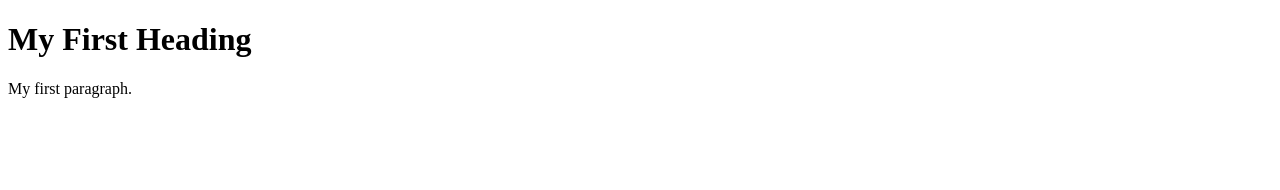
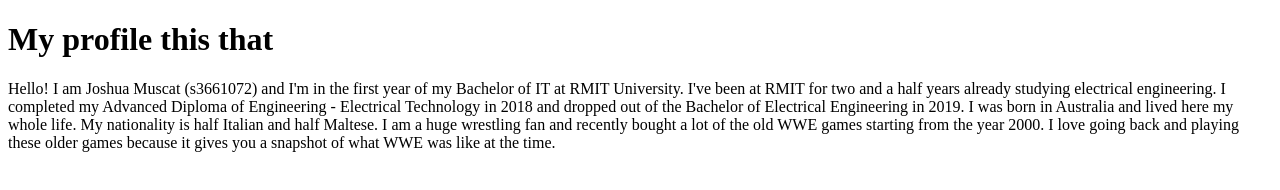
Before and after one commit to JMuscat98/COSC1078A1, a plain HTML site: page index.html in a window 1280 px wide. Drawn offline with Linux system fonts and the light colour scheme.

Commit message:
Personal info draft completed

```diff
--- a/index.html
+++ b/index.html
@@ -2,8 +2,13 @@
 <html>
 <body>
 
-<h1>My First Heading</h1>
-<p>My first paragraph.</p>
+<h1>My profile this that</h1>
+<p>Hello! I am Joshua Muscat (s3661072) and I'm in the first year of my Bachelor of IT at RMIT University. I've been at RMIT
+for two and a half years already studying electrical engineering. I completed my Advanced Diploma of Engineering - Electrical
+Technology in 2018 and dropped out of the Bachelor of Electrical Engineering in 2019. I was born in Australia and lived here
+my whole life. My nationality is half Italian and half Maltese. I am a huge wrestling fan and recently bought a lot of the old
+WWE games starting from the year 2000. I love going back and playing these older games because it gives you a snapshot of what
+WWE was like at the time.</p>
 
 </body>
 </html>
```
